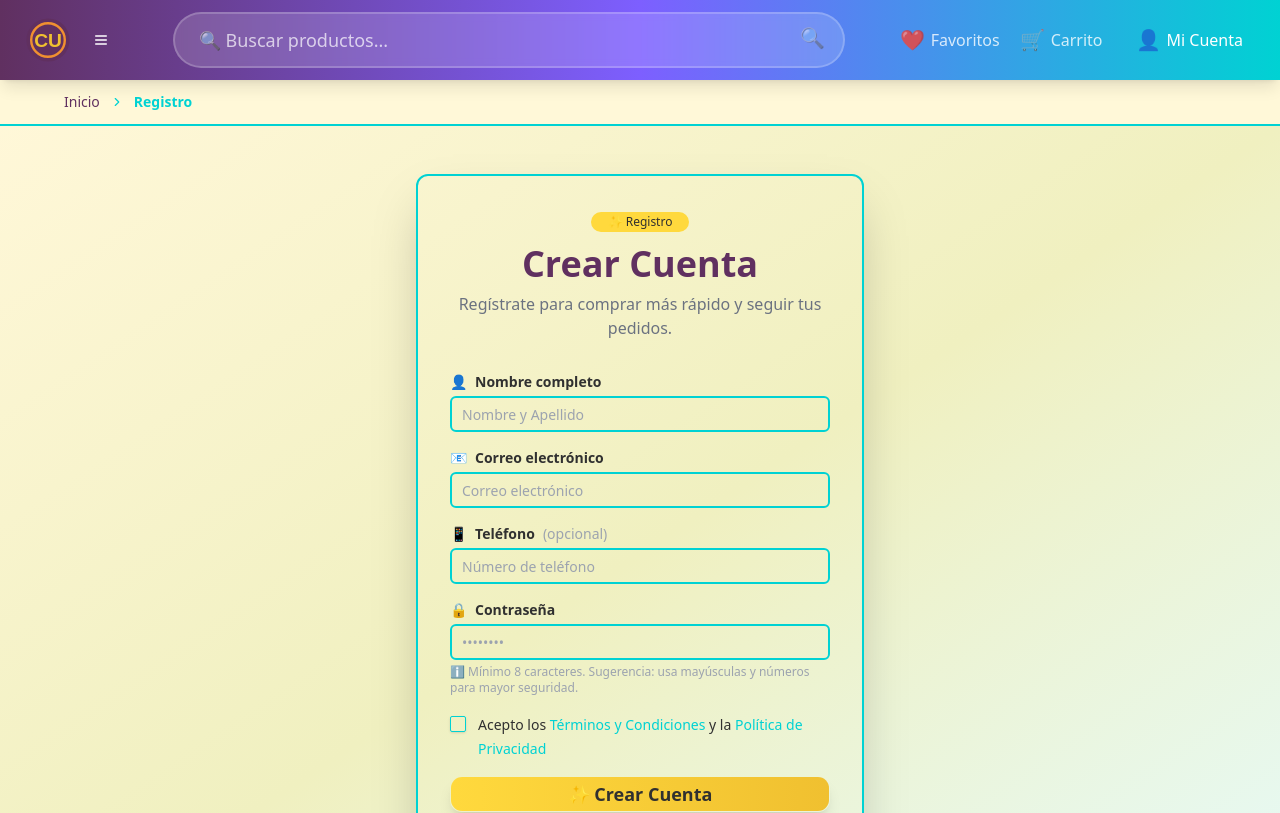
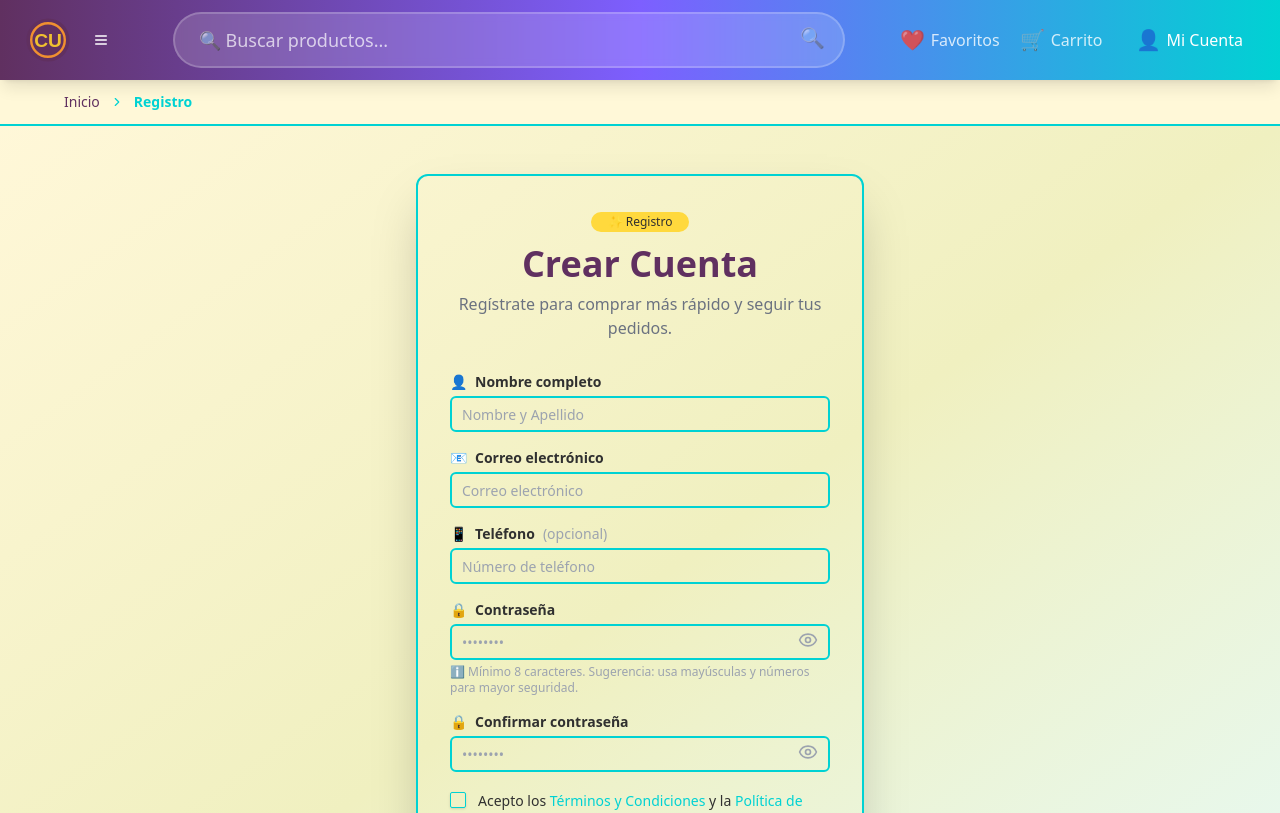
Before and after one commit to CmloPvl/comercial-uruguay, a React (Vite) app in the folder frontend/: page /registro in a window 1280 px wide. Shown: the top 813 px of the page. Built offline with nearby package versions, Linux system fonts and the light colour scheme; no server answers.

Commit message:
feat: agregar confirmar contraseña, mostrar/ocultar contraseña en login y registro, validación en vivo con watch

```diff
--- a/frontend/src/hooks/useRegister.ts
+++ b/frontend/src/hooks/useRegister.ts
@@ -13,6 +13,7 @@ export function useRegister() {
   const {
     register,
     handleSubmit,
+    watch, // ✅ Agregar watch
     formState: { errors, isSubmitting },
   } = useForm<RegisterFormData>({
     resolver: zodResolver(registerSchema),
@@ -20,8 +21,9 @@ export function useRegister() {
       fullName: "",
       email: "",
       password: "",
+      confirmPassword: "",
       phone: "",
-      termsAccepted: false, // ✅ NUEVO
+      termsAccepted: false,
     },
   });
 
@@ -34,7 +36,7 @@ export function useRegister() {
         email: data.email,
         password: data.password,
         phone: data.phone || undefined,
-        termsAccepted: data.termsAccepted, // ✅ NUEVO
+        termsAccepted: data.termsAccepted,
       });
       navigate("/login");
     } catch (err: any) {
@@ -48,5 +50,6 @@ export function useRegister() {
     errors,
     error,
     isSubmitting,
+    watch, // ✅ Exportar watch
   };
 }
--- a/frontend/src/pages/auth/Login.tsx
+++ b/frontend/src/pages/auth/Login.tsx
@@ -1,3 +1,4 @@
+import { useState } from "react";
 import { Link } from "react-router-dom";
 import Layout from "../../components/layout/Layout";
 import { Button } from "../../components/ui/button";
@@ -16,9 +17,11 @@ import { Badge } from "../../components/ui/badge";
 import { Checkbox } from "../../components/ui/checkbox";
 import { Separator } from "../../components/ui/separator";
 import { useLogin } from "../../hooks/useLogin";
+import { Eye, EyeOff } from "lucide-react";
 
 export default function Login() {
   const { register, handleSubmit, errors, error, isSubmitting, remember, setRemember } = useLogin();
+  const [showPassword, setShowPassword] = useState(false);
 
   return (
     <Layout>
@@ -90,14 +93,23 @@ export default function Login() {
                 <Label className="text-sm font-bold text-[#303030] flex items-center gap-2">
                   <span className="text-[#FF6B81] text-lg">🔒</span> Contraseña
                 </Label>
+                <div className="relative">
                   <Input
-                  type="password"
+                    type={showPassword ? "text" : "password"}
                     placeholder="••••••••"
                     className={`mt-1 border-2 border-[#7D5FFF] focus:ring-2 focus:ring-[#FFD93D] focus:border-[#FFD93D] transition-all ${
                       errors.password ? "border-[#FF6B81]" : ""
                     }`}
                     {...register("password")}
                   />
+                  <button
+                    type="button"
+                    onClick={() => setShowPassword(!showPassword)}
+                    className="absolute right-3 top-1/2 -translate-y-1/2 text-gray-400 hover:text-[#603060] transition"
+                  >
+                    {showPassword ? <EyeOff size={20} /> : <Eye size={20} />}
+                  </button>
+                </div>
                 {errors.password && (
                   <p className="text-[#FF6B81] text-sm mt-1">{errors.password.message}</p>
                 )}
--- a/frontend/src/pages/auth/Registro.tsx
+++ b/frontend/src/pages/auth/Registro.tsx
@@ -1,3 +1,4 @@
+import { useState } from "react";
 import { Link } from "react-router-dom";
 import Layout from "../../components/layout/Layout";
 import { Button } from "../../components/ui/button";
@@ -15,6 +16,7 @@ import { Label } from "../../components/ui/label";
 import { Badge } from "../../components/ui/badge";
 import { Checkbox } from "../../components/ui/checkbox";
 import { useRegister } from "../../hooks/useRegister";
+import { Eye, EyeOff } from "lucide-react";
 
 export default function Registro() {
   const {
@@ -23,7 +25,16 @@ export default function Registro() {
     errors,
     error,
     isSubmitting,
+    watch,
   } = useRegister();
+
+  const [showPassword, setShowPassword] = useState(false);
+  const [showConfirmPassword, setShowConfirmPassword] = useState(false);
+
+  // ✅ Validación en vivo con watch
+  const password = watch("password");
+  const confirmPassword = watch("confirmPassword");
+  const isPasswordMatch = password && confirmPassword && password === confirmPassword;
 
   return (
     <Layout>
@@ -125,12 +136,21 @@ export default function Registro() {
                 <Label className="text-sm font-bold text-[#303030] flex items-center gap-2">
                   <span className="text-[#603060]">🔒</span> Contraseña
                 </Label>
-                <Input
-                  type="password"
-                  placeholder="••••••••"
-                  className={`mt-1 border-2 ${errors.password ? 'border-[#FF6B81]' : 'border-[#00D2D3]'} focus:ring-2 focus:ring-[#FFD93D] focus:border-[#FFD93D]`}
-                  {...register("password")}
-                />
+                <div className="relative">
+                  <Input
+                    type={showPassword ? "text" : "password"}
+                    placeholder="••••••••"
+                    className={`mt-1 border-2 ${errors.password ? 'border-[#FF6B81]' : 'border-[#00D2D3]'} focus:ring-2 focus:ring-[#FFD93D] focus:border-[#FFD93D]`}
+                    {...register("password")}
+                  />
+                  <button
+                    type="button"
+                    onClick={() => setShowPassword(!showPassword)}
+                    className="absolute right-3 top-1/2 -translate-y-1/2 text-gray-400 hover:text-[#603060] transition"
+                  >
+                    {showPassword ? <EyeOff size={20} /> : <Eye size={20} />}
+                  </button>
+                </div>
                 {errors.password && (
                   <p className="text-[#FF6B81] text-sm mt-1 font-medium">{errors.password.message}</p>
                 )}
@@ -139,7 +159,38 @@ export default function Registro() {
                 </p>
               </div>
 
-              {/* Términos (con Checkbox de Shadcn y react-hook-form) */}
+              {/* Confirmar contraseña */}
+              <div>
+                <Label className="text-sm font-bold text-[#303030] flex items-center gap-2">
+                  <span className="text-[#90C090]">🔒</span> Confirmar contraseña
+                </Label>
+                <div className="relative">
+                  <Input
+                    type={showConfirmPassword ? "text" : "password"}
+                    placeholder="••••••••"
+                    className={`mt-1 border-2 ${errors.confirmPassword ? 'border-[#FF6B81]' : 'border-[#00D2D3]'} focus:ring-2 focus:ring-[#FFD93D] focus:border-[#FFD93D]`}
+                    {...register("confirmPassword")}
+                  />
+                  <button
+                    type="button"
+                    onClick={() => setShowConfirmPassword(!showConfirmPassword)}
+                    className="absolute right-3 top-1/2 -translate-y-1/2 text-gray-400 hover:text-[#603060] transition"
+                  >
+                    {showConfirmPassword ? <EyeOff size={20} /> : <Eye size={20} />}
+                  </button>
+                </div>
+                {errors.confirmPassword && (
+                  <p className="text-[#FF6B81] text-sm mt-1 font-medium">{errors.confirmPassword.message}</p>
+                )}
+                {/* ✅ Validación en vivo con watch */}
+                {confirmPassword && (
+                  <p className={`text-sm mt-1 ${isPasswordMatch ? 'text-[#90C090]' : 'text-[#FF6B81]'}`}>
+                    {isPasswordMatch ? '✅ Las contraseñas coinciden' : '❌ Las contraseñas no coinciden'}
+                  </p>
+                )}
+              </div>
+
+              {/* Términos */}
               <div className="flex items-start gap-3">
                 <Checkbox
                   id="terms"
--- a/frontend/src/schemas/auth.schema.ts
+++ b/frontend/src/schemas/auth.schema.ts
@@ -3,7 +3,8 @@ import { z } from 'zod';
 // =============================================
 // REGISTRO (Alineado con frontend - SIN carácter especial obligatorio)
 // =============================================
-export const registerSchema = z.object({
+export const registerSchema = z
+  .object({
     fullName: z
       .string()
       .min(2, 'El nombre debe tener al menos 2 caracteres')
@@ -21,6 +22,10 @@ export const registerSchema = z.object({
       .max(30, 'La contraseña no puede tener más de 30 caracteres')
       .regex(/[A-Z]/, 'Sugerencia: incluye al menos 1 mayúscula para mayor seguridad')
       .regex(/[0-9]/, 'Sugerencia: incluye al menos 1 número para mayor seguridad'),
+
+    confirmPassword: z
+      .string()
+      .min(8, 'La confirmación debe tener al menos 8 caracteres'),
 
     phone: z
       .string()
@@ -41,6 +46,11 @@ export const registerSchema = z.object({
       .refine(val => val === true, {
         message: 'Debes aceptar los Términos y Condiciones',
       }),
+  })
+  // ✅ Validación: confirmPassword debe coincidir con password
+  .refine((data) => data.password === data.confirmPassword, {
+    message: 'Las contraseñas no coinciden',
+    path: ['confirmPassword'], // El error se asocia al campo confirmPassword
   });
 
 // =============================================
```
Lines whose indentation alone changed are shown as unchanged.
